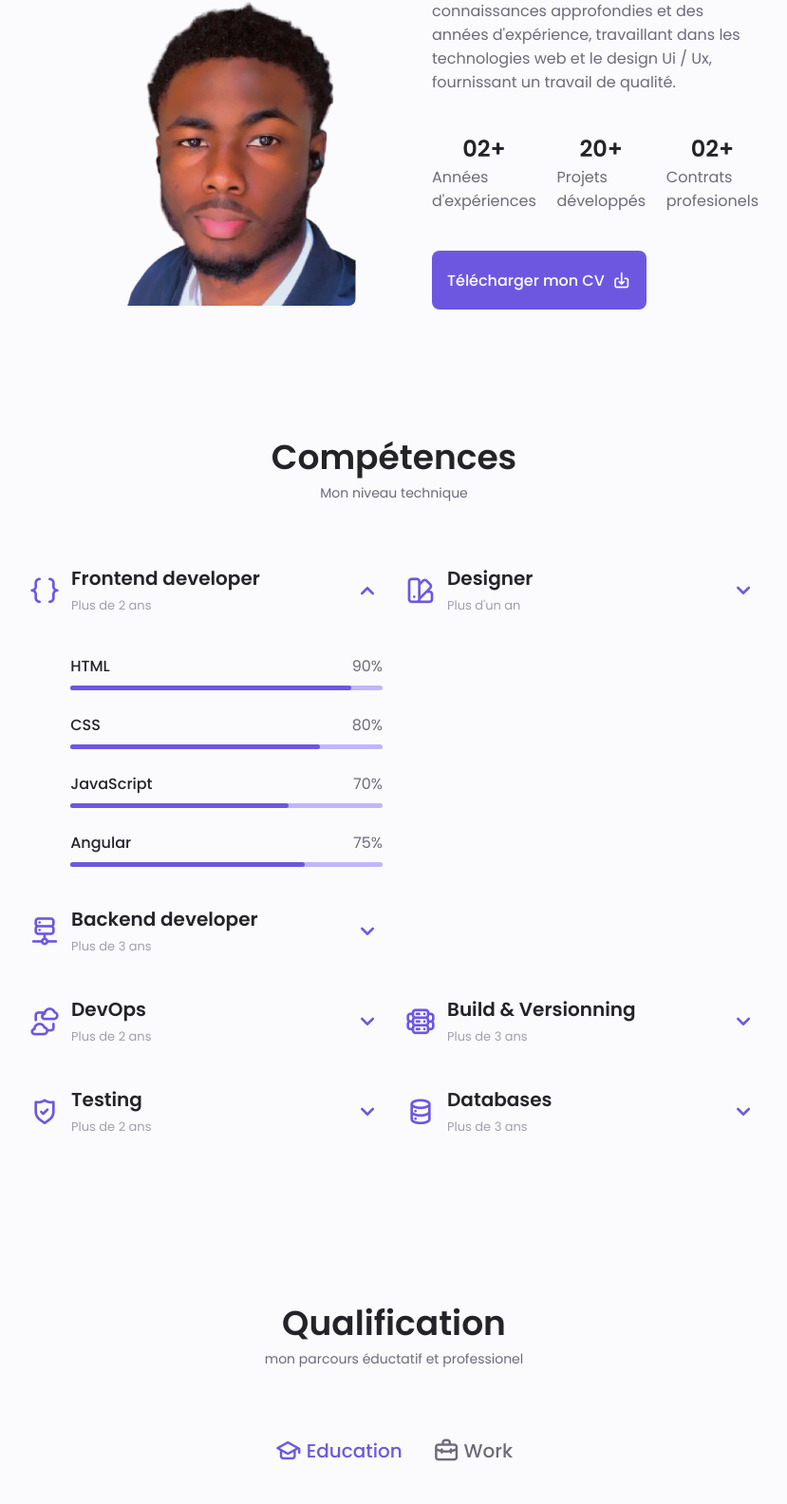
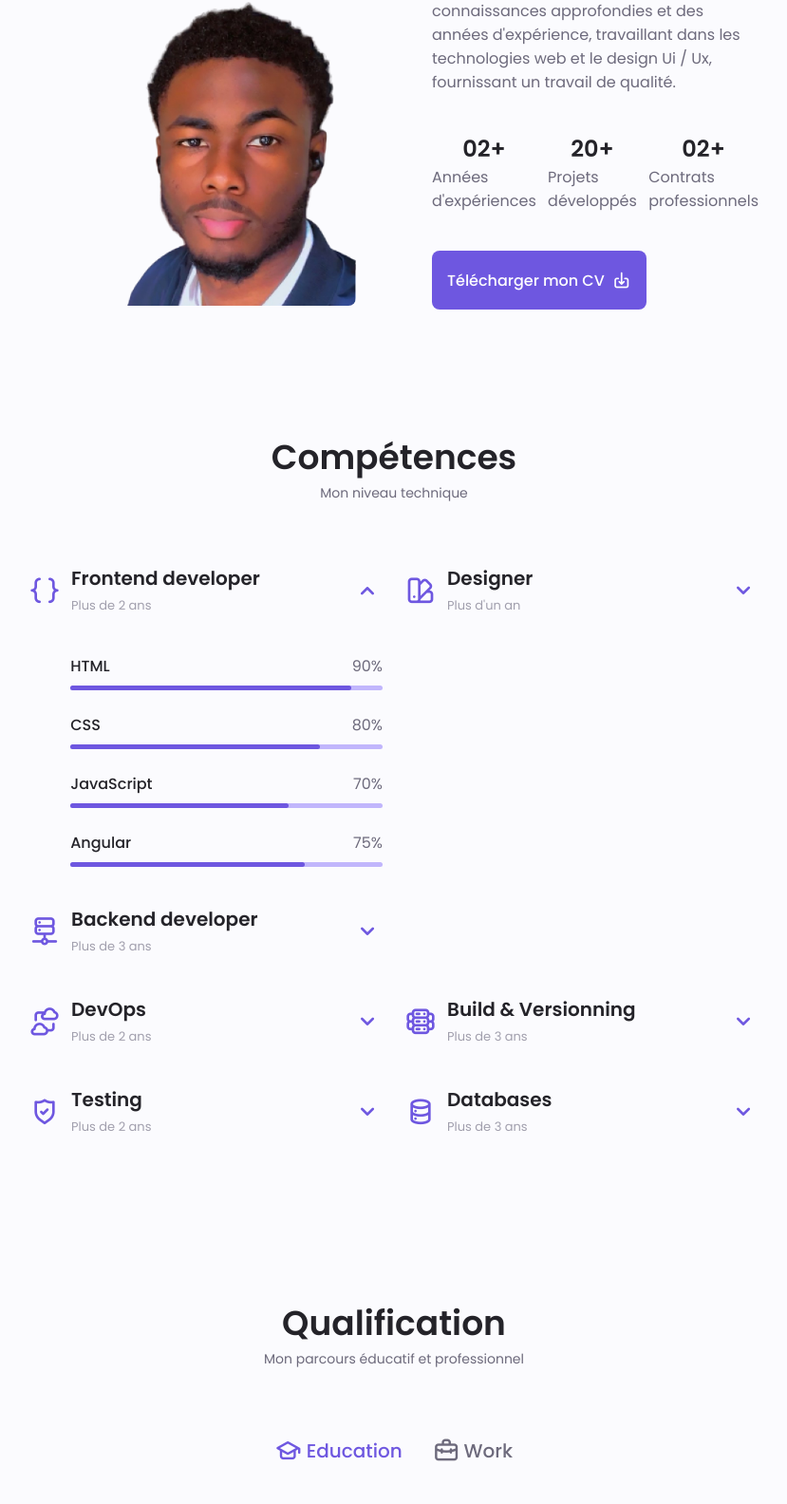
Before and after one commit to Aklamzeeerrrr/myPortofio, a plain HTML site: page index.html in a window 1280 px wide. Shown: the part 1033-2617 px from the top of the page at 95% size, without its empty margins (225-1054 px from the left). Drawn offline with nearby package versions, Linux system fonts and the light colour scheme.

```diff
--- a/index.html
+++ b/index.html
@@ -155,7 +155,7 @@
 
                     <div>
                         <span class="about_info-title">02+</span>
-                        <span class="about_info-name">Contrats <br> profesionels</span>
+                        <span class="about_info-name">Contrats <br> professionnels</span>
                     </div>
                 </div>
 
@@ -538,7 +538,7 @@
     <!--==================== QUALIFICATION ====================-->
     <section class="qualification section">
         <h2 class="section_title">Qualification</h2>
-        <span class="section_subtitle">mon parcours éductatif et professionel</span>
+        <span class="section_subtitle">Mon parcours éducatif et professionnel</span>
 
         <div class="qualification_container container">
             <div class="qualification_tabs">
```
Also changed, not shown: 1 other file.
